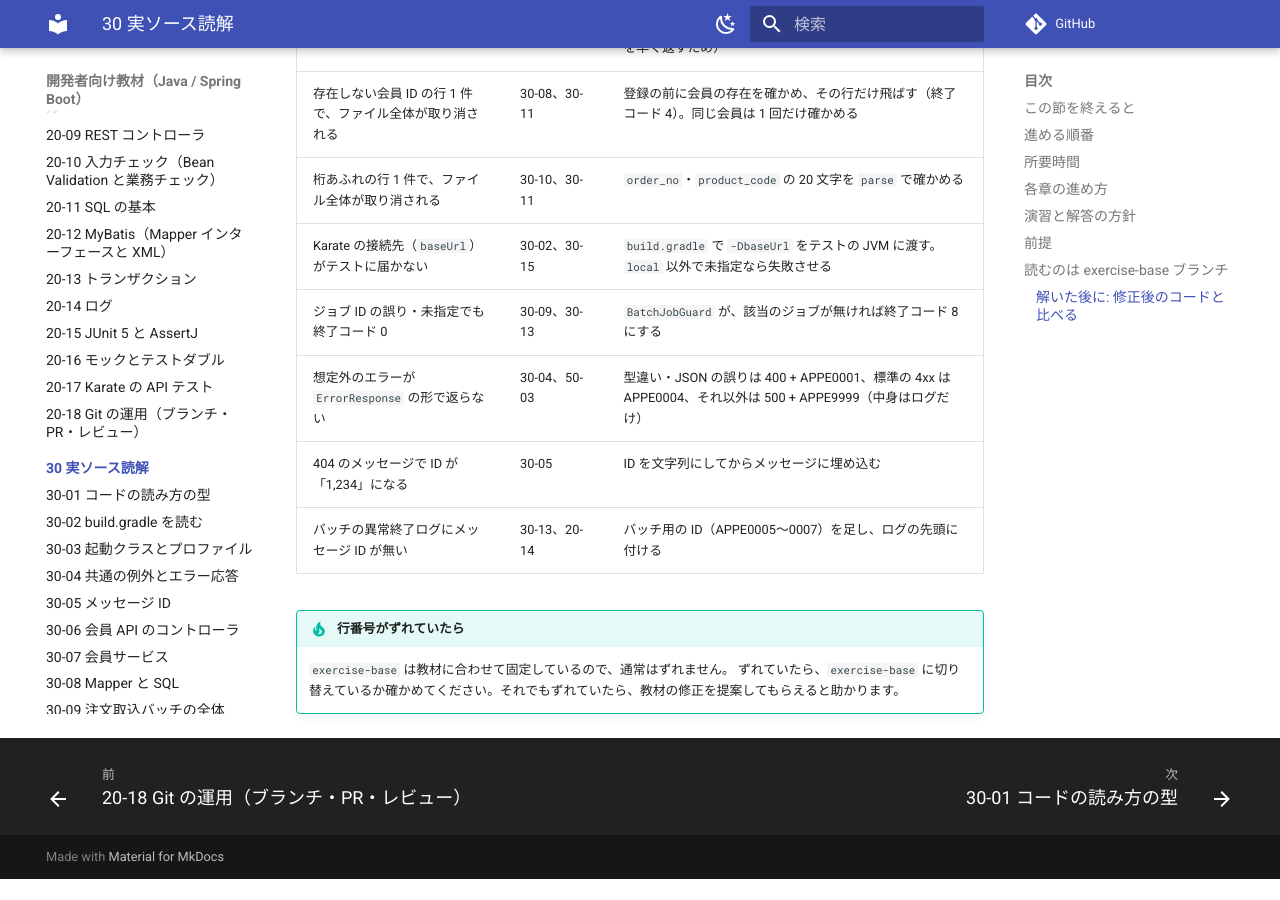
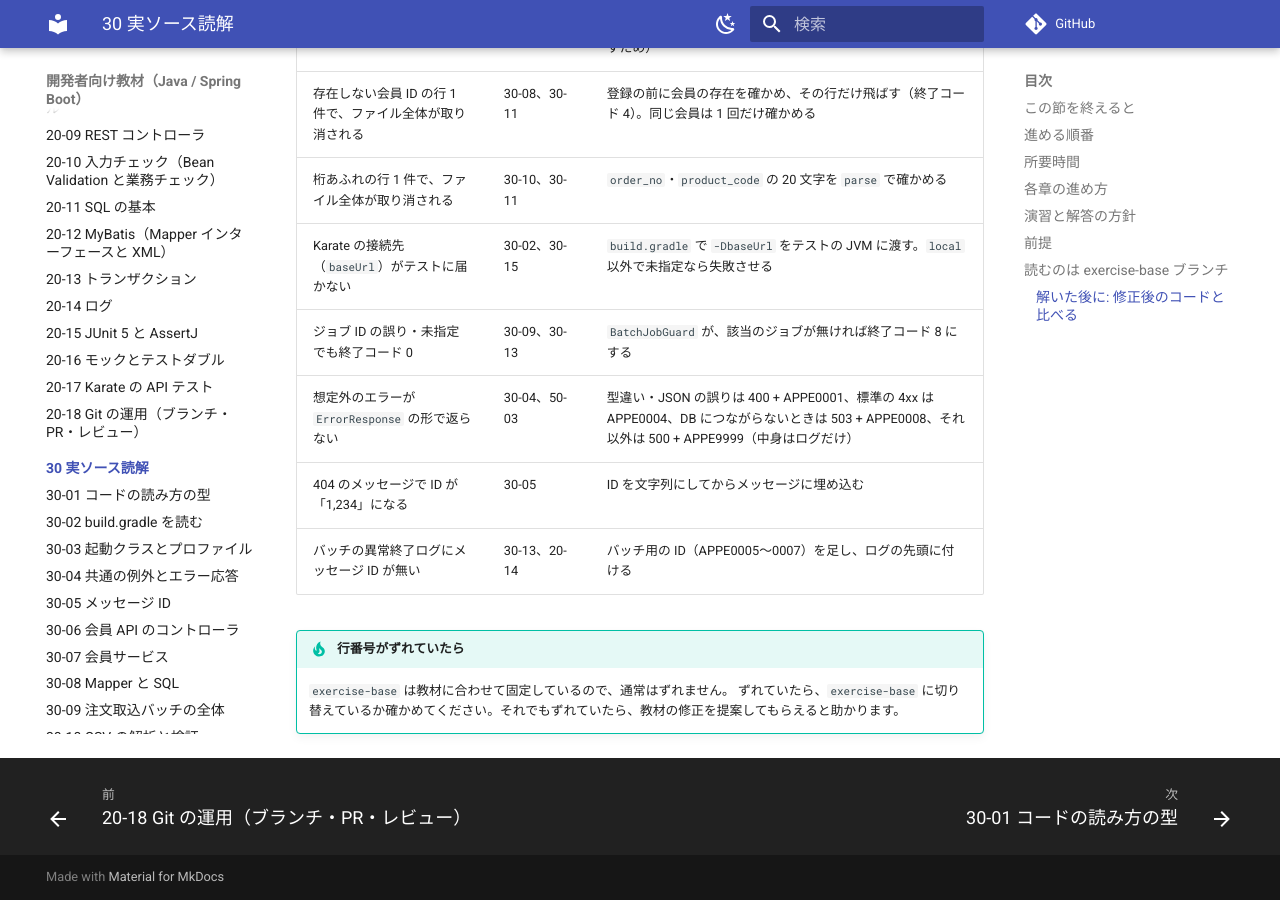
Before and after one commit to shoyo-maya-bot/learning-materials, an MkDocs documentation site: the page built from docs/30-reading/index.md, in a window 1280 px wide and 900 px high, scrolled down 3516 px. Built offline with MkDocs 1.6.1 and Material for MkDocs 9.7.7, drawn with Linux system fonts in a browser that asks for light colours; comment, search, counter and statistics services are not loaded; before the commit the page ends 4395 px from its top, so only the background shows below that.

Commit message:
30 実ソース読解: main の直し方に 503（DB につながらない）を追記
Co-Authored-By: Claude Opus 5.5 <noreply@anthropic.com>
Claude-Session: https://claude.ai/code/session_01BzAWwgegpSQkErcjB5CDQ1

```diff
--- a/docs/30-reading/index.md
+++ b/docs/30-reading/index.md
@@ -104,7 +104,7 @@ git diff exercise-base main -- sample-app/src/test     # 増えたテスト
 | 桁あふれの行 1 件で、ファイル全体が取り消される | 30-10、30-11 | `order_no`・`product_code` の 20 文字を `parse` で確かめる |
 | Karate の接続先（`baseUrl`）がテストに届かない | 30-02、30-15 | `build.gradle` で `-DbaseUrl` をテストの JVM に渡す。`local` 以外で未指定なら失敗させる |
 | ジョブ ID の誤り・未指定でも終了コード 0 | 30-09、30-13 | `BatchJobGuard` が、該当のジョブが無ければ終了コード 8 にする |
-| 想定外のエラーが `ErrorResponse` の形で返らない | 30-04、50-03 | 型違い・JSON の誤りは 400 + APPE0001、標準の 4xx は APPE0004、それ以外は 500 + APPE9999（中身はログだけ） |
+| 想定外のエラーが `ErrorResponse` の形で返らない | 30-04、50-03 | 型違い・JSON の誤りは 400 + APPE0001、標準の 4xx は APPE0004、DB につながらないときは 503 + APPE0008、それ以外は 500 + APPE9999（中身はログだけ） |
 | 404 のメッセージで ID が「1,234」になる | 30-05 | ID を文字列にしてからメッセージに埋め込む |
 | バッチの異常終了ログにメッセージ ID が無い | 30-13、20-14 | バッチ用の ID（APPE0005〜0007）を足し、ログの先頭に付ける |
 
```
